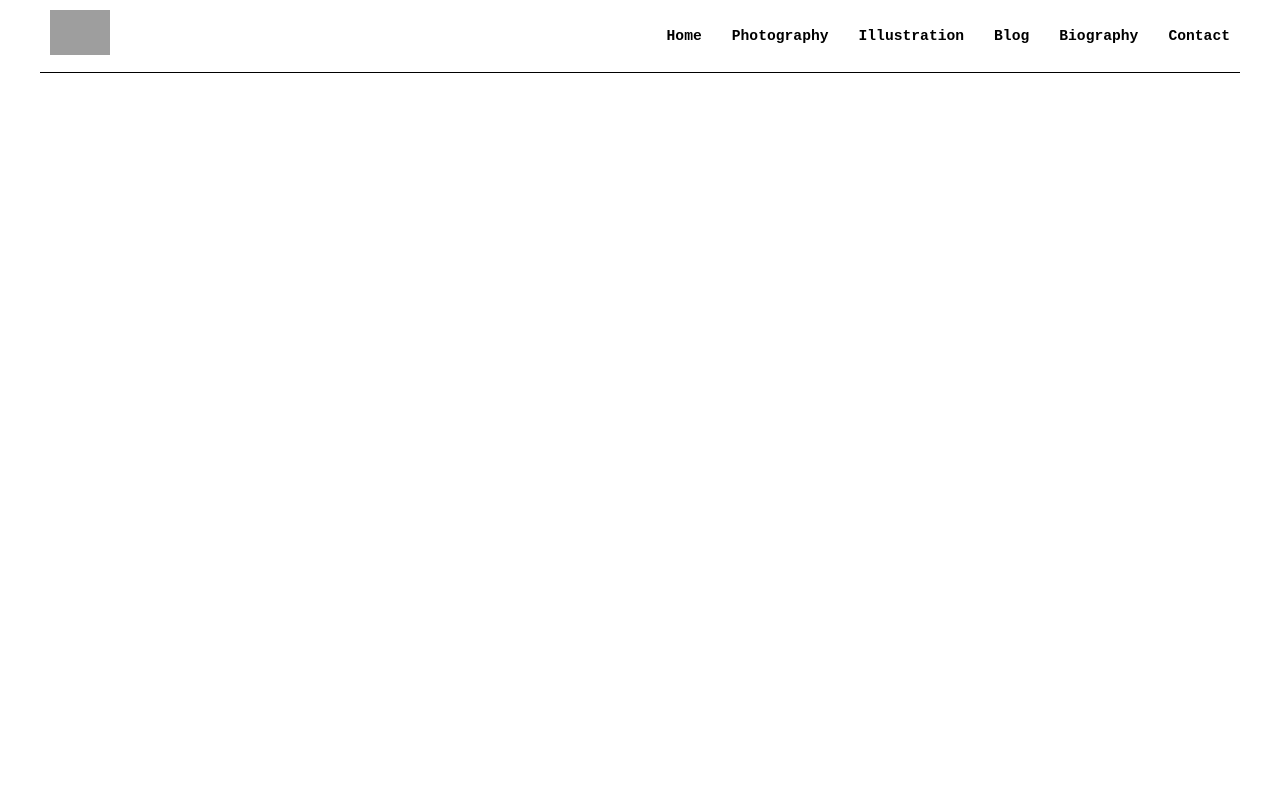
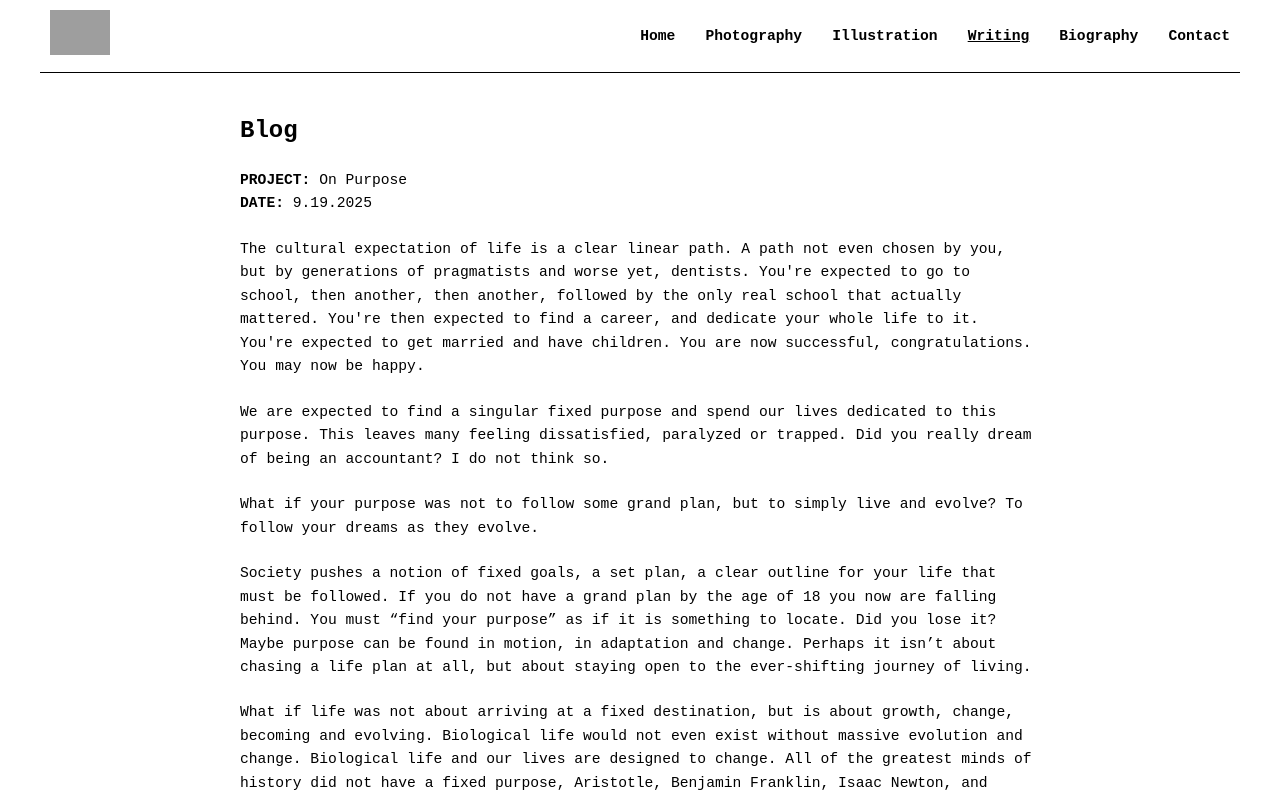
Before and after one commit to forresttindall/art-site, a React (Vite) app: page /writing in a window 1280 px wide. Shown: the top 797 px of the page. Built offline with nearby package versions, Linux system fonts and the light colour scheme; grey boxes are pictures that could not be loaded.

Commit message:
illustration update

```diff
--- a/src/App.jsx
+++ b/src/App.jsx
@@ -3,7 +3,7 @@ import { BrowserRouter as Router, Routes, Route, useLocation } from 'react-route
 import Navigation from './components/Navigation';
 import Homepage from './components/Homepage';
 import Photography from './components/Photography';
-import Blog from './components/Blog';
+import Writing from './components/Writing';
 import Illustration from './components/Illustration';
 import Projects from './components/Projects';
 import Contact from './components/Contact';
@@ -39,7 +39,7 @@ function App() {
             <Route path="/" element={<Projects />} />
 
             <Route path="/photography" element={<Photography />} />
-            <Route path="/blog" element={<Blog />} />
+            <Route path="/writing" element={<Writing />} />
             <Route path="/illustration" element={<Illustration />} />
             <Route path="/biography" element={<Biography />} />
             <Route path="/computerscience" element={<ComputerScience />} />
--- a/src/components/Navigation.jsx
+++ b/src/components/Navigation.jsx
@@ -74,11 +74,11 @@ const Navigation = () => {
 
          <li>
           <Link
-            to="/blog"
-            className={isActive('/blog') ? 'active' : ''}
+            to="/writing"
+            className={isActive('/writing') ? 'active' : ''}
             onClick={closeMobileMenu}
           >
-            Blog
+            Writing
           </Link>
         </li>
 
```
Also changed, not shown: src/components/Writing.jsx (renamed from src/components/Blog.jsx, +4 -4 lines).
